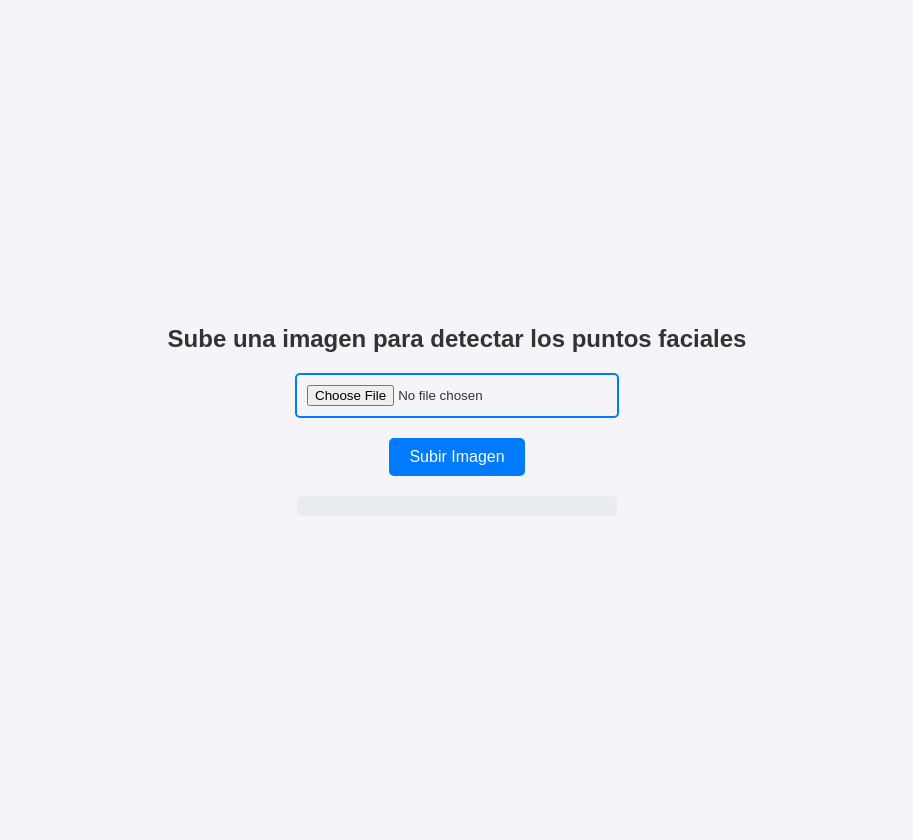
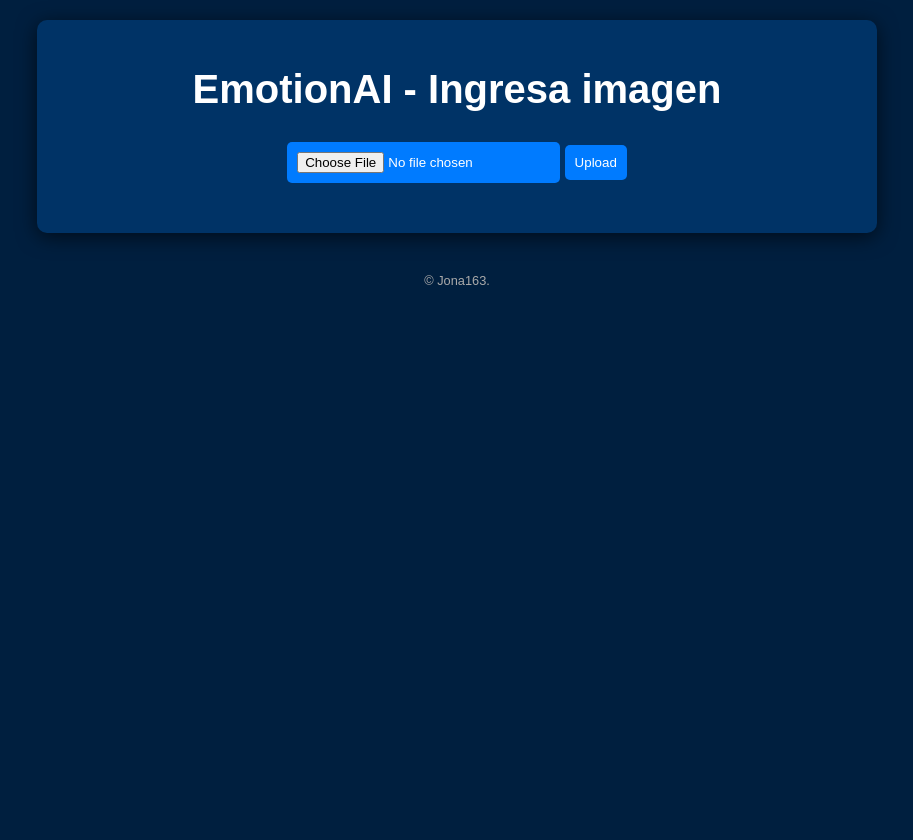
Before and after one commit to Jona163/KEY_FACIAL, a Flask app: page / in a window 1280 px wide. Shown: the whole page, without its empty margins (183-1096 px from the left). After the commit the page ends 285 px from the top, so only its background shows below. Run offline with Flask 3, Linux system fonts and the light colour scheme.

Commit message:
Update index.html

```diff
--- a/templates/index.html
+++ b/templates/index.html
@@ -3,107 +3,93 @@
 <head>
     <meta charset="UTF-8">
     <meta name="viewport" content="width=device-width, initial-scale=1.0">
-    <title>Detección de Puntos Faciales</title>
+    <title>EmotionAI - Ingresa Imagen</title>
     <style>
         body {
-            font-family: 'Arial', sans-serif;
-            background-color: #f4f4f9;
+            font-family: Arial, sans-serif;
+            background-color: #001f3f; /* Azul marino */
+            color: #ffffff; /* Blanco */
+            text-align: center;
             margin: 0;
             padding: 20px;
-            display: flex;
-            flex-direction: column;
-            align-items: center;
-            justify-content: center;
-            height: 100vh;
-            color: #333;
+        }
+
+        h1 {
+            font-size: 2.5em;
+            margin-bottom: 20px;
         }
 
         h2 {
-            color: #333;
-            font-size: 24px;
-            margin-bottom: 20px;
+            font-size: 2em;
+            margin-top: 40px;
         }
 
-        input[type="file"] {
-            padding: 10px;
-            border: 2px solid #007BFF;
-            border-radius: 5px;
-            cursor: pointer;
-            margin-bottom: 20px;
-            width: 100%;
-            max-width: 300px;
+        form {
+            margin: 20px 0;
         }
 
-        button {
-            background-color: #007BFF;
-            color: white;
-            padding: 10px 20px;
+        input[type="file"],
+        input[type="submit"] {
+            padding: 10px;
+            margin: 10px 0;
             border: none;
             border-radius: 5px;
+            background-color: #007bff; /* Color azul para el botón */
+            color: white;
             cursor: pointer;
-            font-size: 16px;
-            transition: background-color 0.3s ease;
+            transition: background-color 0.3s;
         }
 
-        button:hover {
-            background-color: #0056b3;
+        input[type="submit"]:hover {
+            background-color: #0056b3; /* Color azul más oscuro al pasar el mouse */
         }
 
-        #result {
-            margin-top: 20px;
-            font-size: 18px;
-            background-color: #e9ecef;
-            padding: 10px;
-            border-radius: 5px;
-            width: 100%;
-            max-width: 300px;
-            text-align: center;
+        img {
+            max-width: 90%; /* Ajustar el tamaño de las imágenes */
+            height: auto; /* Mantener proporciones */
+            border: 2px solid #ffffff; /* Bordes blancos */
+            border-radius: 10px; /* Bordes redondeados */
+            margin: 10px 0;
+            box-shadow: 0 4px 10px rgba(0, 0, 0, 0.5); /* Sombra sutil */
         }
 
-        @media (max-width: 600px) {
-            h2 {
-                font-size: 20px;
-            }
+        .container {
+            max-width: 800px; /* Limitar el ancho del contenido */
+            margin: 0 auto; /* Centrar en la página */
+            padding: 20px;
+            background-color: #003366; /* Fondo gris oscuro */
+            border-radius: 10px; /* Bordes redondeados */
+            box-shadow: 0 4px 20px rgba(0, 0, 0, 0.6); /* Sombra del contenedor */
+        }
 
-            button {
-                width: 100%;
-            }
+        footer {
+            margin-top: 40px;
+            font-size: 0.8em;
+            color: #aaaaaa; /* Color gris para el pie de página */
         }
     </style>
 </head>
 <body>
-    <h2>Sube una imagen para detectar los puntos faciales</h2>
-    <input type="file" id="imageInput" accept="image/*">
-    <button onclick="uploadImage()">Subir Imagen</button>
-    <p id="result"></p>
+    <div class="container">
+        <h1>EmotionAI - Ingresa imagen</h1>
+        <form action="/upload" method="post" enctype="multipart/form-data">
+            <input type="file" name="image" accept="image/*" required>
+            <input type="submit" value="Upload">
+        </form>
 
-    <script>
-        function uploadImage() {
-            const fileInput = document.getElementById('imageInput');
-            const file = fileInput.files[0];
+        {% if original_image %}
+            <h2>IMAGEN ORIGINAL</h2>
+            <img src="{{ original_image }}" alt="Original Image">
+        {% endif %}
 
-            if (!file) {
-                alert('Por favor selecciona una imagen.');
-                return;
-            }
+        {% if processed_image %}
+            <h2>IMAGEN PROCESADA</h2>
+            <img src="{{ processed_image }}" alt="Processed Image">
+        {% endif %}
+    </div>
 
-            const formData = new FormData();
-            formData.append('image', file);
-
-            fetch('/upload', {
-                method: 'POST',
-                body: formData
-            })
-            .then(response => response.json())
-            .then(data => {
-                const result = data.keypoints;
-                document.getElementById('result').textContent = JSON.stringify(result, null, 2);
-            })
-            .catch(error => {
-                console.error('Error:', error);
-                document.getElementById('result').textContent = 'Ocurrió un error. Inténtalo de nuevo.';
-            });
-        }
-    </script>
+    <footer>
+        &copy; Jona163.
+    </footer>
 </body>
 </html>
```
